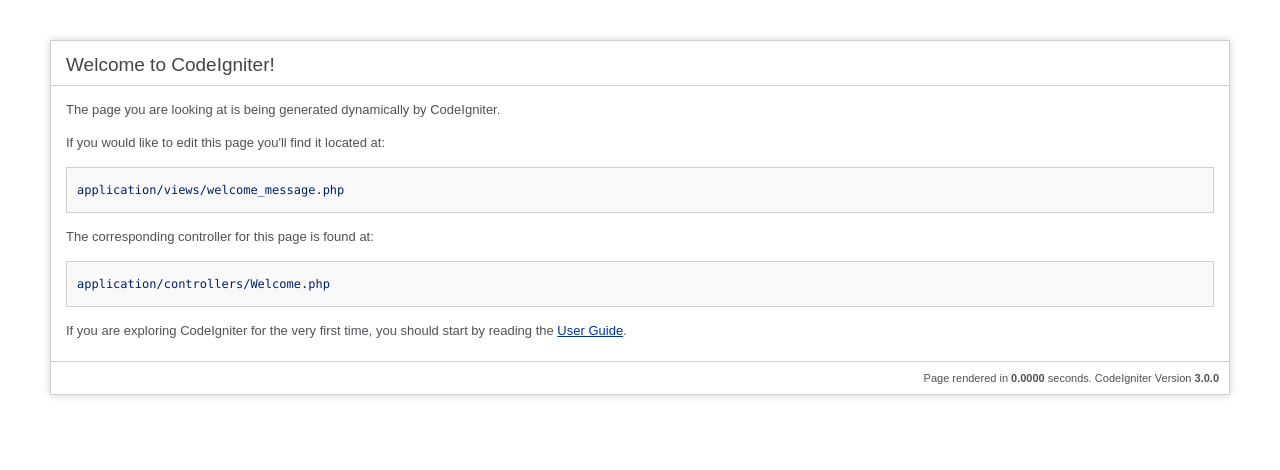
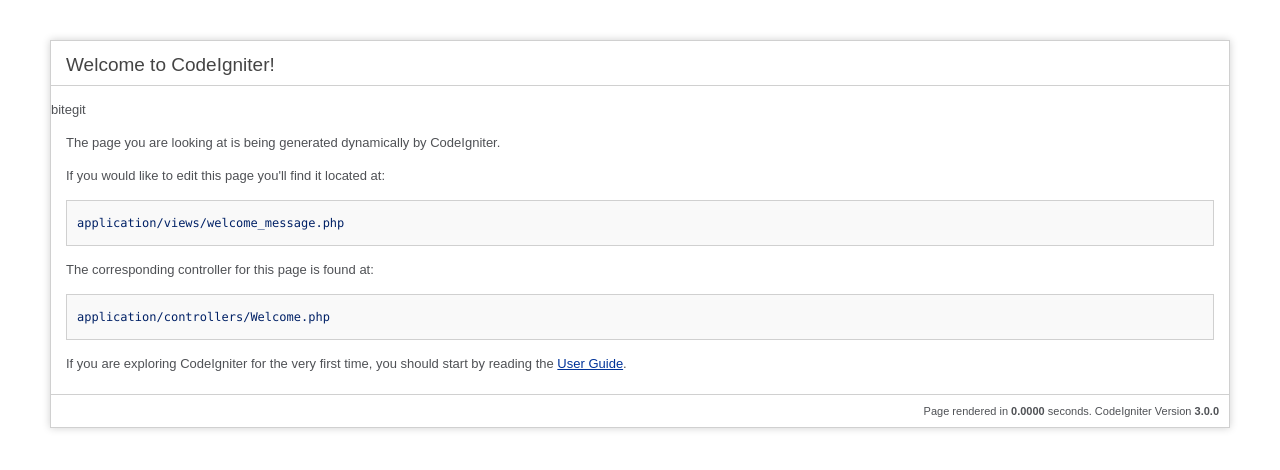
Before and after one commit to maximegorjux/MoveYourBodyWS, a CodeIgniter app: page /database/index.php/welcome/index in a window 1280 px wide. Shown: the top 470 px of the page. Run offline with CodeIgniter, Linux system fonts and the light colour scheme.

Commit message:
Ajout test

```diff
--- a/codeigniter/application/views/welcome_message.php
+++ b/codeigniter/application/views/welcome_message.php
@@ -69,6 +69,7 @@ defined('BASEPATH') OR exit('No direct script access allowed');
 
 <div id="container">
 	<h1>Welcome to CodeIgniter!</h1>
+	bitegit
 
 	<div id="body">
 		<p>The page you are looking at is being generated dynamically by CodeIgniter.</p>
```
